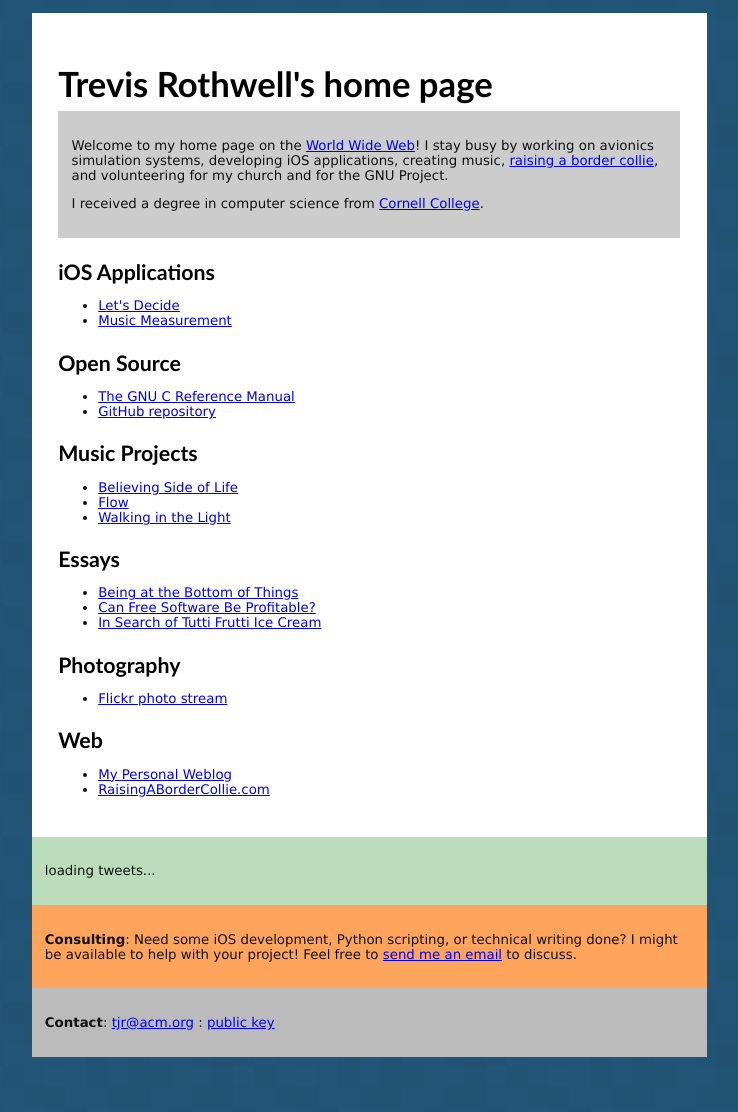
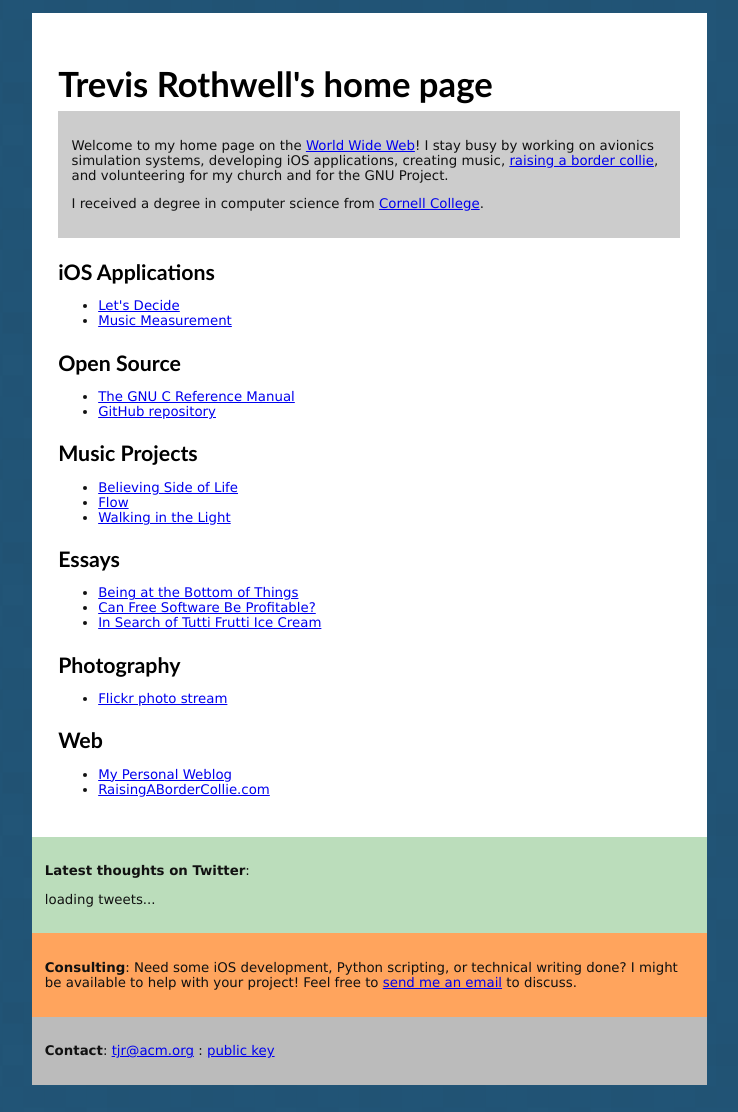
Before and after one commit to tjr/tjr.github.com, a Jekyll site: the page index.html, which Jekyll copies as it is, in a window 1280 px wide. Shown: the whole page, without its empty margins (271-1009 px from the left). Built offline with Jekyll 4.4.1, drawn with Linux system fonts in a browser that asks for light colours; nearby versions of some CDN libraries; some web fonts are replaced; before the commit the page ends 1083 px from its top, so only the background shows below that.

Commit message:
modifying twitter stuff

```diff
--- a/index.html
+++ b/index.html
@@ -81,6 +81,7 @@ College</a>.
 </div>
 
 <div class="twitter">
+<p><b>Latest thoughts on Twitter</b>:</p>
 <div class="tweet"></div>
 </div>
 
```
